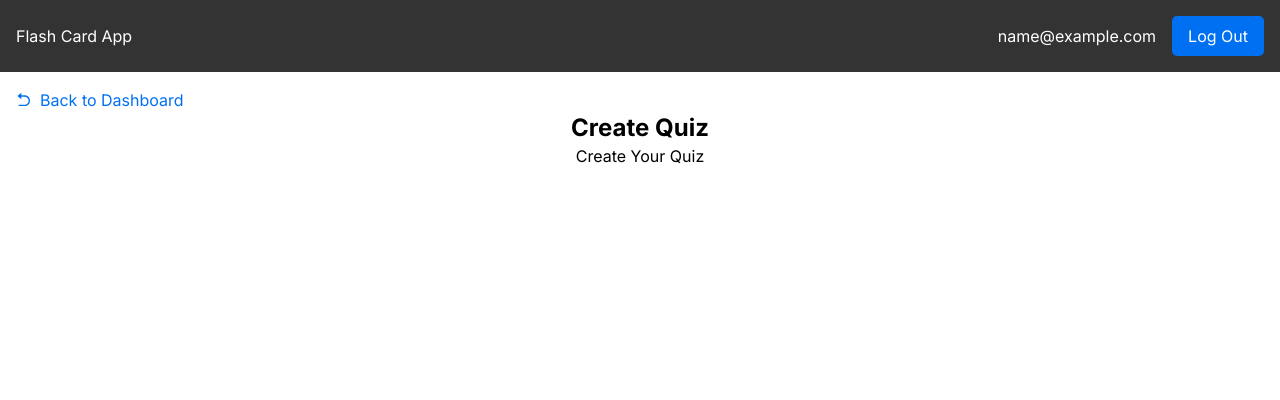
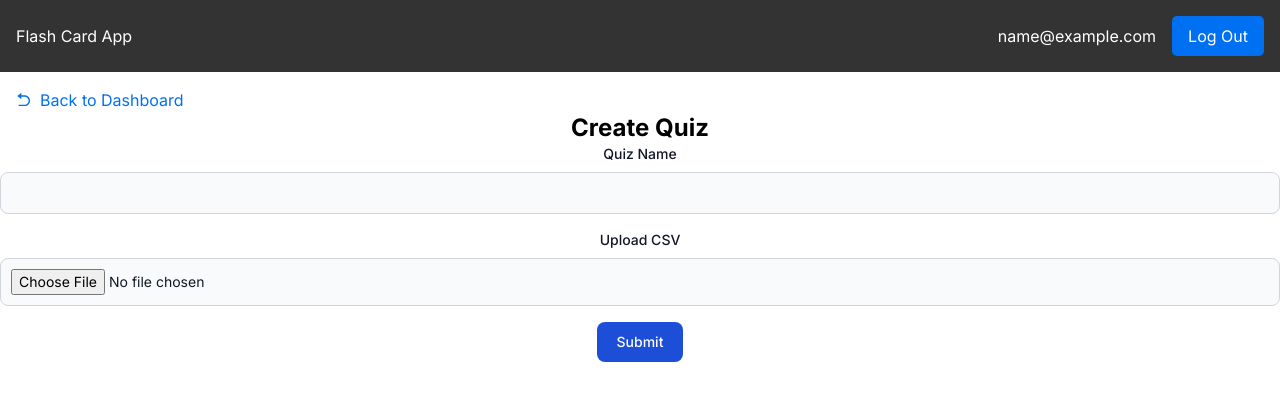
Before and after one commit to shagene/flashcard, a Next.js app: page /create-quiz in a window 1280 px wide. Shown: the top 400 px of the page. Built offline with nearby package versions, Linux system fonts and the light colour scheme; sample sign-in values are in the browser's storage.

Commit message:
api for adding quiz added

```diff
--- a/package.json
+++ b/package.json
@@ -10,6 +10,7 @@
   },
   "dependencies": {
     "@supabase/supabase-js": "^2.39.8",
+    "formidable": "^3.5.1",
     "next": "14.1.3",
     "prettier": "^3.2.5",
     "react": "^18",
@@ -18,6 +19,7 @@
     "uuid": "^9.0.1"
   },
   "devDependencies": {
+    "@types/formidable": "^3.4.5",
     "@types/node": "^20",
     "@types/react": "^18",
     "@types/react-dom": "^18",
--- /dev/null
+++ b/src/pages/api/flashcards.ts
@@ -0,0 +1,19 @@
+// pages/api/flashcards.js
+import { NextApiRequest, NextApiResponse } from "next";
+import { supabase } from "../../utils/supabaseClient";
+
+export default async function handler(
+  req: NextApiRequest,
+  res: NextApiResponse,
+) {
+  if (req.method === "POST") {
+    const { flashcards } = req.body;
+    const { error } = await supabase.from("flashcards").insert(flashcards);
+
+    if (error) return res.status(500).json({ error: error.message });
+    res.status(200).json({ message: "Flashcards uploaded successfully" });
+  } else {
+    res.setHeader("Allow", ["POST"]);
+    res.status(405).end(`Method ${req.method} Not Allowed`);
+  }
+}
--- a/src/pages/api/uploadQuiz.ts
+++ b/src/pages/api/uploadQuiz.ts
@@ -1,30 +1,41 @@
-// Simplified function to upload the quiz title and CSV file
-async function uploadQuiz(title, file) {
-  // First, create a new quiz and get its ID
-  const quizResponse = await fetch("/api/quizzes", {
-    method: "POST",
-    headers: { "Content-Type": "application/json" },
-    body: JSON.stringify({ title }),
-  });
-  const { quizId } = await quizResponse.json();
+// pages/api/uploadQuiz.ts
+import { NextApiRequest, NextApiResponse } from "next";
+import { supabase } from "../../utils/supabaseClient";
+import formidable from "formidable";
+import fs from "fs";
 
-  // Then, parse and upload the flashcards for this quiz
-  Papa.parse(file, {
-    complete: async (results) => {
-      const flashcards = results.data.map((row) => ({
-        quiz_id: quizId,
-        question: row[0],
-        correct_answer: row[1],
-        incorrect_answer1: row[2],
-        incorrect_answer2: row[3],
-        incorrect_answer3: row[4],
-      }));
+export const config = {
+  api: {
+    bodyParser: false,
+  },
+};
 
-      await fetch("/api/flashcards", {
-        method: "POST",
-        headers: { "Content-Type": "application/json" },
-        body: JSON.stringify({ flashcards }),
-      });
-    },
-  });
+export default async function handler(
+  req: NextApiRequest,
+  res: NextApiResponse,
+) {
+  if (req.method === "POST") {
+    const form = new formidable.IncomingForm();
+    form.parse(req, async (err: any, fields: any, files: any) => {
+      if (err) {
+        res.status(500).json({ error: err.message });
+        return;
+      }
+      const title = fields.title as string;
+      // Assuming the file handling for CSV is done here or elsewhere as needed
+      const { data, error } = await supabase
+        .from("quizzes")
+        .insert([{ title }])
+        .single();
+
+      if (error) {
+        res.status(500).json({ error: error.message });
+        return;
+      }
+      res.status(200).json({ quizId: (data as any).id });
+    });
+  } else {
+    res.setHeader("Allow", ["POST"]);
+    res.status(405).end(`Method ${req.method} Not Allowed`);
+  }
 }
--- a/src/pages/create-quiz.tsx
+++ b/src/pages/create-quiz.tsx
@@ -1,14 +1,83 @@
 import useAuth from "@/hooks/useAuth";
 import Layout from "../components/LayoutAuth";
+import { useState } from "react";
 
 const CreateQuizPage = () => {
   useAuth(); // Protect the page
+  const [quizName, setQuizName] = useState("");
+  const [file, setFile] = useState<File | null>(null);
+
+  const handleFileChange = (event: React.ChangeEvent<HTMLInputElement>) => {
+    if (event.target.files) {
+      setFile(event.target.files[0]);
+    }
+  };
+
+  const handleSubmit = async (event: React.FormEvent) => {
+    event.preventDefault();
+    if (file) {
+      const formData = new FormData();
+      formData.append("title", quizName);
+      formData.append("file", file);
+
+      const response = await fetch("/api/uploadQuiz", {
+        method: "POST",
+        body: formData,
+      });
+
+      const data = await response.json();
+      if (response.ok) {
+        console.log("Quiz uploaded successfully", data);
+      } else {
+        console.error("Error uploading quiz", data.error);
+      }
+    }
+  };
 
   return (
     <Layout>
       <div className="text-center">
         <h1 className="text-2xl font-bold">Create Quiz</h1>
-        <p>Create Your Quiz</p>
+        <form onSubmit={handleSubmit} className="space-y-4">
+          <div>
+            <label
+              htmlFor="quizName"
+              className="block mb-2 text-sm font-medium text-gray-900 dark:text-gray-300"
+            >
+              Quiz Name
+            </label>
+            <input
+              type="text"
+              id="quizName"
+              value={quizName}
+              onChange={(e) => setQuizName(e.target.value)}
+              className="bg-gray-50 border border-gray-300 text-gray-900 text-sm rounded-lg focus:ring-blue-500 focus:border-blue-500 block w-full p-2.5 dark:bg-gray-700 dark:border-gray-600 dark:placeholder-gray-400 dark:text-white dark:focus:ring-blue-500 dark:focus:border-blue-500"
+              required
+            />
+          </div>
+          <div>
+            <label
+              htmlFor="file"
+              className="block mb-2 text-sm font-medium text-gray-900 dark:text-gray-300"
+            >
+              Upload CSV
+            </label>
+            <input
+              type="file"
+              id="file"
+              accept=".csv"
+              onChange={handleFileChange}
+              className="bg-gray-50 border border-gray-300 text-gray-900 text-sm rounded-lg focus:ring-blue-500 focus:border-blue-500 block w-full p-2.5 dark:bg-gray-700 dark:border-gray-600 dark:placeholder-gray-400 dark:text-white dark:focus:ring-blue-500 dark:focus:border-blue-500"
+              required
+            />
+          </div>
+          <button
+            type="submit"
+            className="text-white bg-blue-700 hover:bg-blue-800 focus:ring-4 focus:outline-none focus:ring-blue-300 font-medium rounded-lg text-sm w-full sm:w-auto px-5 py-2.5 text-center dark:bg-blue-600 dark:hover:bg-blue-700 dark:focus:ring-blue-800"
+          >
+            Submit
+          </button>
+        </form>
       </div>
     </Layout>
   );
```
Also changed, not shown: 1 other file (tests, documents, lock files or other folders).
